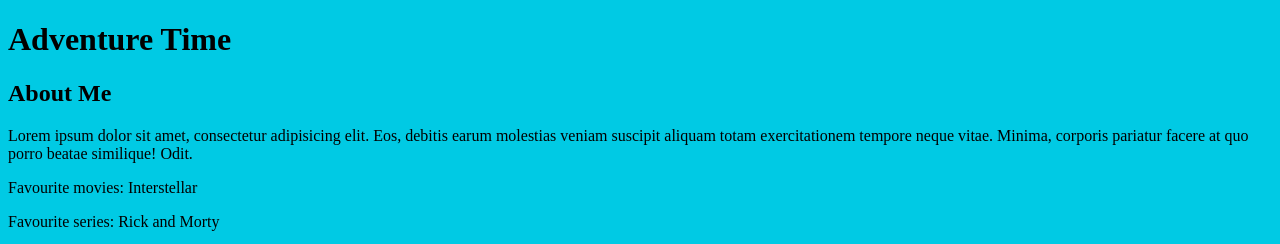
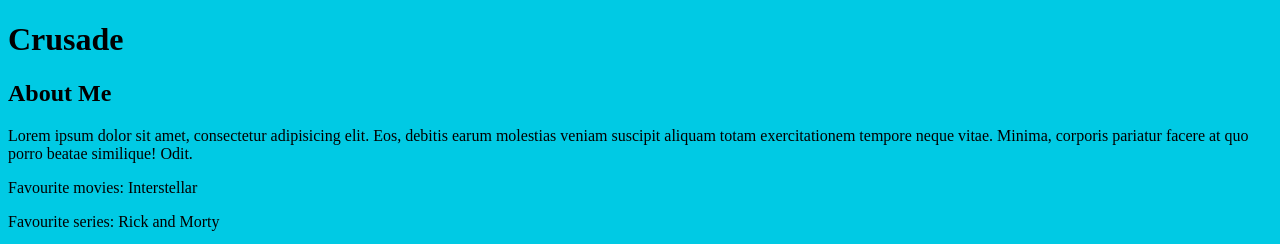
Before and after one commit to lucasaledi/new-git-project, a plain HTML site: page index.html in a window 1280 px wide. Shown: the top 244 px of the page. Drawn offline with Linux system fonts and the light colour scheme.

Commit message:
Set page heading to Crusade

```diff
--- a/index.html
+++ b/index.html
@@ -9,7 +9,7 @@
 </head>
 <body>
     <header>
-        <h1>Adventure Time</h1>
+        <h1>Crusade</h1>
     </header>
     <div class="container">
         <main>
```
